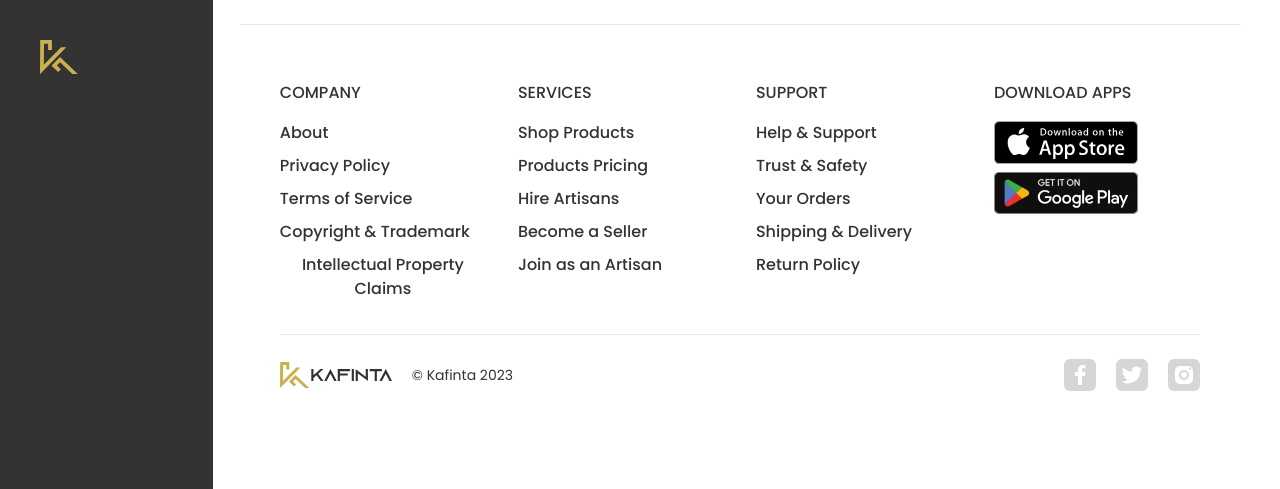
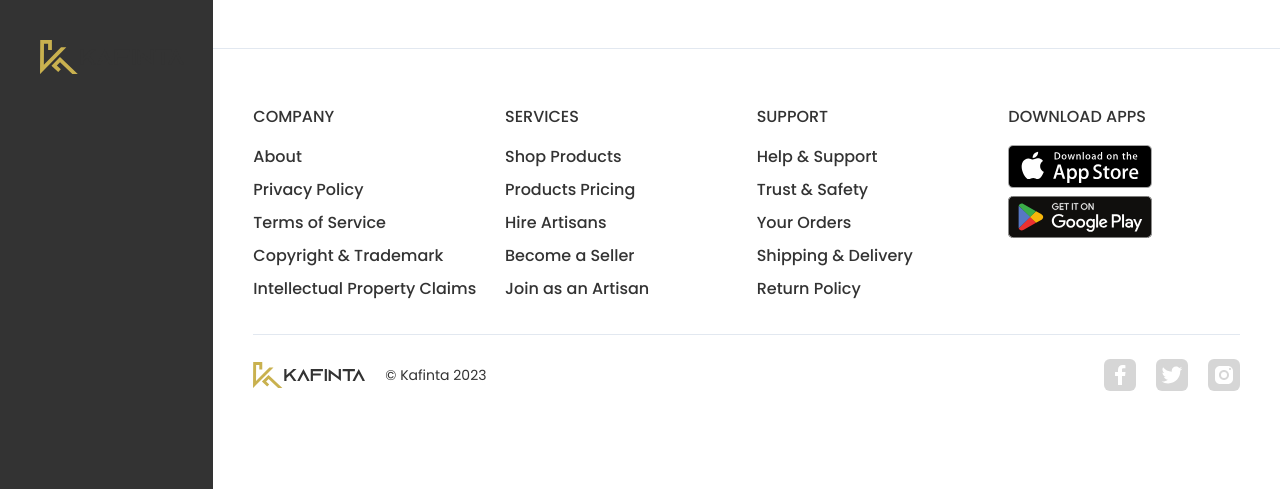
Before and after one commit to kafinta/user-frontend, a Nuxt app: page /users/profile in a window 1280 px wide. Shown: the top 489 px of the page. Built offline with nearby package versions, Linux system fonts and the light colour scheme.

Commit message:
Chore: sidebar implementation completed

```diff
--- a/components/Navigation/Footer.vue
+++ b/components/Navigation/Footer.vue
@@ -1,13 +1,13 @@
 <template>
-  <footer class="px-6 md:px-8 lg:px-10 py-6 border-t border-slate-200">
-    <div class="grid grid-cols-2 lg:grid-cols-4 gap-8 max-w-7xl mx-auto py-8">
+  <footer class="px-6 md:px-8 lg:px-10 py-6 border-t border-slate-200 w-full">
+    <div class="grid grid-cols-2 lg:grid-cols-4 gap-5 max-w-7xl mx-auto py-8">
       <div class="flex flex-col gap-2">
         <h4 class="uppercase text-secondary text-base font-medium mb-2">Company</h4>
         <NuxtLink to=""><UiButtonsSecondary>About</UiButtonsSecondary></NuxtLink>
         <NuxtLink to=""><UiButtonsSecondary>Privacy Policy</UiButtonsSecondary></NuxtLink>
         <NuxtLink to=""><UiButtonsSecondary>Terms of Service</UiButtonsSecondary></NuxtLink>
         <NuxtLink to=""><UiButtonsSecondary>Copyright & Trademark</UiButtonsSecondary></NuxtLink>
-        <NuxtLink to=""><UiButtonsSecondary>Intellectual Property Claims</UiButtonsSecondary></NuxtLink>
+        <NuxtLink to=""><UiButtonsSecondary class="text-left w-fit">Intellectual Property Claims</UiButtonsSecondary></NuxtLink>
       </div>
 
       <div class="flex flex-col gap-2">
--- a/components/Navigation/Side/Bar.vue
+++ b/components/Navigation/Side/Bar.vue
@@ -1,6 +1,6 @@
 <template>
   <transition name="slide-fade" >
-    <div class="fixed top-0 left-0 w-4/5 md:w-1/3 lg:w-1/5 xl:w-1/6 2xl:w-1/8 md:flex flex-col justify-between bg-secondary py-10 h-screen">
+    <div class="fixed top-0 left-0 w-3/5 md:w-1/3 lg:w-1/5 xl:w-1/6 md:flex flex-col justify-between bg-secondary py-10 h-screen">
       <div class="px-6 md:px-10">
         <NavigationLogo class="w-36 text-white"/>
       </div>
@@ -9,8 +9,8 @@
 
         <div class="my-3">
           <nuxt-link to="/">
-            <SideMenu :is_active="homeActive" menu_text="Dashboard">
-            </SideMenu>
+            <NavigationSideMenu>
+            </NavigationSideMenu>
           </nuxt-link>
         </div>
 
--- a/layouts/seller.vue
+++ b/layouts/seller.vue
@@ -1,11 +1,13 @@
 <template>
-  <div class="flex items-center">
+  <div class="flex w-full">
     <NavigationSideBar />
-    <div class="w-4/5 md:w-1/3 lg:w-1/5 xl:w-1/6 2xl:w-1/8"></div>
-    <div class="px-6 md:px-8 lg:px-10 py-6 mx-auto">
-      <Nuxt/>
-      <slot />
-      <NavigationFooter />
+    <div class="w-4/5 md:w-1/3 lg:w-1/5 xl:w-1/6"></div>
+    <div class="w-full md:w-2/3 lg:w-4/5 xl:w-5/6">
+      <div class="px-6 md:px-8 lg:px-10 py-6 mx-auto">
+        <Nuxt/>
+        <slot />
+      </div>
+      <NavigationFooter class="w-full" />
     </div>
 
   </div>
```
